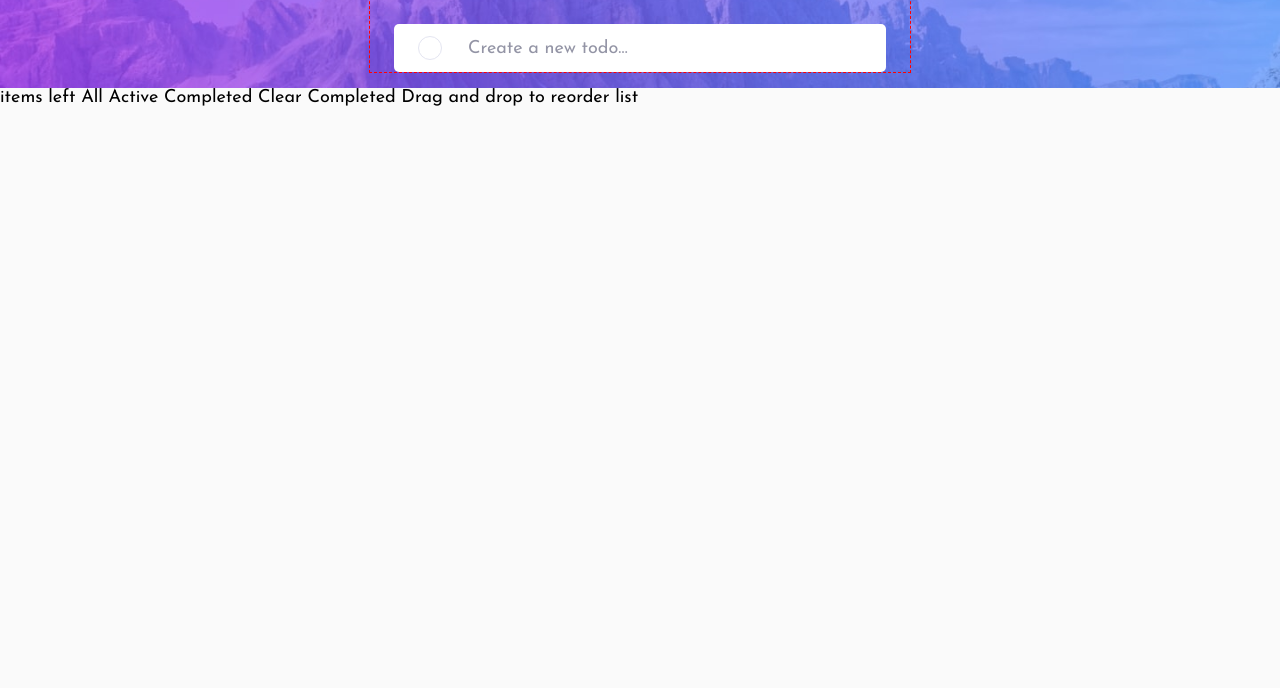
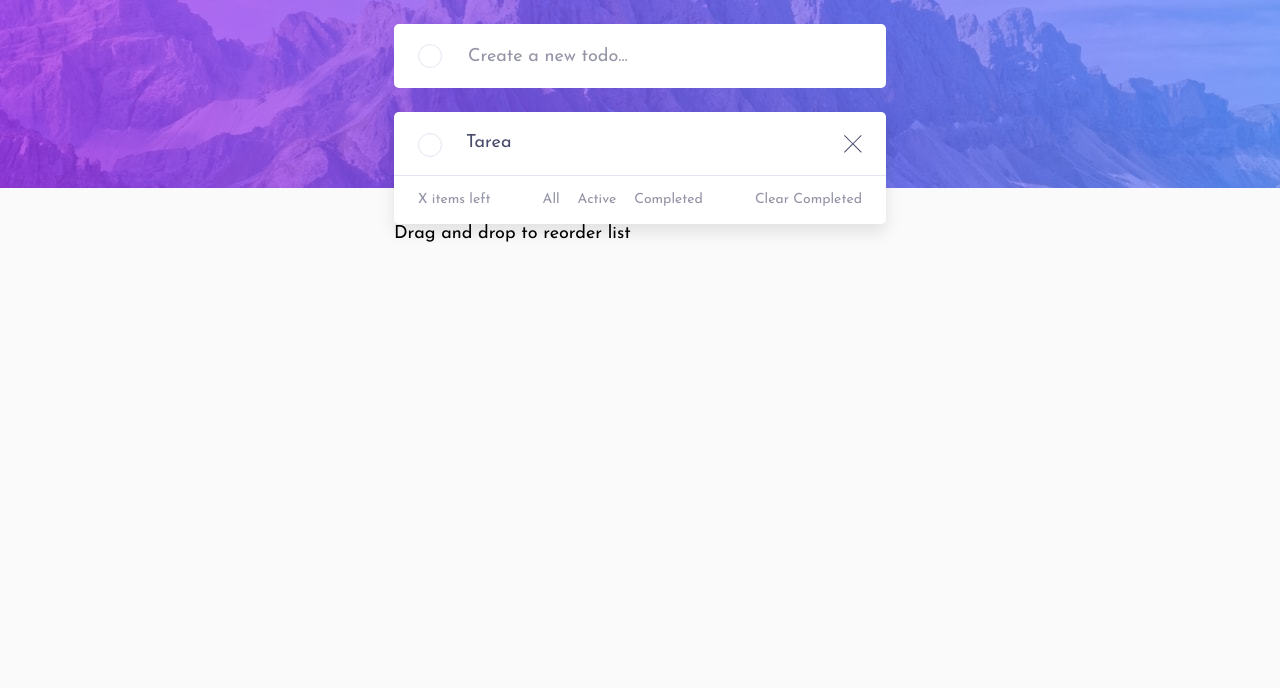
Before and after one commit to djimenezweb/todo-app, a website: page docs/index.html in a window 1280 px wide. Shown: the part 112-800 px from the top of the page. Drawn offline with Linux system fonts and the light colour scheme.

Commit message:
Formulario terminado, JS con fallos

```diff
--- a/docs/index.html
+++ b/docs/index.html
@@ -28,26 +28,41 @@
 
     <form class="form">
       <label for="todo-input" class="form__label"></label>
-      <input id="todo-input" type="text" class="form__input" placeholder="Create a new todo…">
+      <input id="todo-input" name="todo-input" type="text" class="form__input" placeholder="Create a new todo…">
     </form>
 
+    <div id="todo-list" class="todo-list">
+
+      <div class="task-container">
+        <div class="task">
+          <input type="checkbox" class="task__input" id="xxx" hidden>
+          <label for="xxx" class="task__label">Tarea</label>
+        </div>
+        <img src="assets/images/icon-cross.svg" alt="Delete" class="task__delete">
+      </div>
+
+      <ul class="todo-list__footer">
+        <li class="todo-list__counter">X items left</li>
+        <div class="todo-list__container">
+          <li class="todo-list__filter">All</li>
+          <li class="todo-list__filter">Active</li>
+          <li class="todo-list__filter">Completed</li>
+        </div>
+        <li class="todo-list__clear">Clear Completed</li>
+      </ul>
+
+    </div>
+
+    Drag and drop to reorder list
   </main>
 
 
 
 
 
-  <!-- Add dynamic number --> items left
+  <!-- Add dynamic number -->
 
-  All
-  Active
-  Completed
-
-  Clear Completed
-
-  Drag and drop to reorder list
-
-
+  <script src="js/scripts.js"></script>
 </body>
 
 </html>
--- /dev/null
+++ b/docs/js/scripts.js
@@ -0,0 +1,50 @@
+/*
+      <div class="task-container">
+        <div class="task">
+          <input type="checkbox" class="task__input" id="xxx" hidden>
+          <label for="xxx" class="task__label">Tarea</label>
+        </div>
+        <img src="assets/images/icon-cross.svg" alt="Delete" class="task__delete">
+      </div>
+*/
+const formInput = document.getElementById('todo-input')
+
+const generateTimeStamp = () => Date.now()
+
+function addTask(task) {
+
+    const timeStamp = generateTimeStamp();
+
+    const newTaskContainer = document.createElement('div')
+    newTaskContainer.classList.add("task-container")
+
+    const newTask = document.createElement('div')
+    newTask.classList.add('task')
+
+    const newInput = document.createElement('input')
+    newInput.type = "checkbox"
+    newInput.id = timeStamp
+    newInput.classList.add("task__input")
+
+    const newLabel = document.createElement('label')
+    newLabel.classList.add("task__label")
+    newLabel.htmlFor = timeStamp
+    newLabel.textContent = task
+
+    const newDelete = document.createElement('img')
+    newDelete.src = "assets/images/icon.cross.svg"
+    newDelete.classList.add('task__delete')
+
+
+    newTask.append(newLabel)
+    newTask.prepend(newInput)
+    newTaskContainer.prepend(newTask)
+    newTaskContainer.append(newDelete)
+
+    return newTaskContainer
+}
+
+formInput.addEventListener('submit', (e) => {
+    e.preventDefault()
+    document.getElementById('todo-list').prepend(addTask(e.target.todoInput.value))
+})
--- a/src/scss/blocks/body.scss
+++ b/src/scss/blocks/body.scss
@@ -1,3 +1,7 @@
+* {
+    outline: 0px dashed rgba(255, 0, 0, 0.6);
+}
+
 body {
     background-color: var(--body-background);
     font-family: 'Josefin Sans', sans-serif;
--- a/src/scss/blocks/form.scss
+++ b/src/scss/blocks/form.scss
@@ -3,12 +3,13 @@
 .form {
     background-color: var(--list-background);
     width: 100%;
-    height: 48px;
+    height: 4rem;
     border-radius: 5px;
     display: flex;
     align-items: center;
     gap: 24px;
     padding: 24px;
+    margin-bottom: 24px;
 
     &__input {
         border: none;
@@ -18,16 +19,13 @@
     }
 
     &__label {
-        border: 1px solid var(--radius);
+        border: 1px solid var(--lines);
         border-radius: 50%;
         width: 24px;
         height: 24px;
         flex-shrink: 0;
     }
-
 }
-
-
 
 ::placeholder {
     color: var(--soft-text-color);
--- a/src/scss/blocks/header.scss
+++ b/src/scss/blocks/header.scss
@@ -9,5 +9,6 @@
 
     @include responsive(tablet) {
         background-image: url('../assets/images/bg-desktop-light.jpg');
+        height: 300px;
     }
 }
--- /dev/null
+++ b/src/scss/blocks/list.scss
@@ -0,0 +1,54 @@
+@use '../mixins/pseudo.scss' as *;
+
+.todo-list {
+    background-color: var(--list-background);
+    border-radius: 5px;
+    box-shadow: 0 .5rem 1rem rgba(0, 0, 0, 0.1);
+
+    &__footer {
+        padding: 1rem 1.5rem;
+        font-size: 0.875rem;
+        color: var(--soft-text-color);
+        display: flex;
+        justify-content: space-between;
+    }
+
+    &__container {
+        gap: 18px;
+        display: flex;
+        justify-content: space-between;
+    }
+}
+
+.task {
+    width: 100%;
+
+    &-container {
+        width: 100%;
+        height: 4rem;
+        display: flex;
+        align-items: center;
+        gap: 1.5rem;
+        padding: 1.5rem;
+        border-bottom: 1px solid var(--lines);
+    }
+
+    &__input {}
+
+    &__label {
+        position: relative;
+        left: 48px;
+        width: 100%;
+        color: var(--item);
+
+        &::before {
+            @include pseudo(24px, 24px);
+            border: 1px solid var(--lines);
+            border-radius: 50%;
+            left: -48px;
+            top: 0;
+        }
+    }
+
+    &__delete {}
+}
--- a/src/scss/blocks/main.scss
+++ b/src/scss/blocks/main.scss
@@ -1,7 +1,6 @@
 @use '../mixins/responsive.scss' as*;
 
 .main {
-    outline: 1px dashed red;
     padding: 0 1.5rem;
     width: 540px;
     left: 50%;
--- a/src/scss/config/variables.scss
+++ b/src/scss/config/variables.scss
@@ -8,7 +8,7 @@
 
   --body-background: hsl(0, 0%, 98%);
   --list-background: white;
-  --radius: hsl(236, 33%, 92%);
+  --lines: hsl(236, 33%, 92%);
 }
 
 body.dark {
--- a/src/scss/styles.scss
+++ b/src/scss/styles.scss
@@ -8,4 +8,5 @@
 @use 'blocks/header.scss';
 @use 'blocks/main.scss';
 @use 'blocks/form.scss';
+@use 'blocks/list.scss';
 @use 'blocks/footer.scss';
```
Also changed, not shown: docs/css/styles.css.
